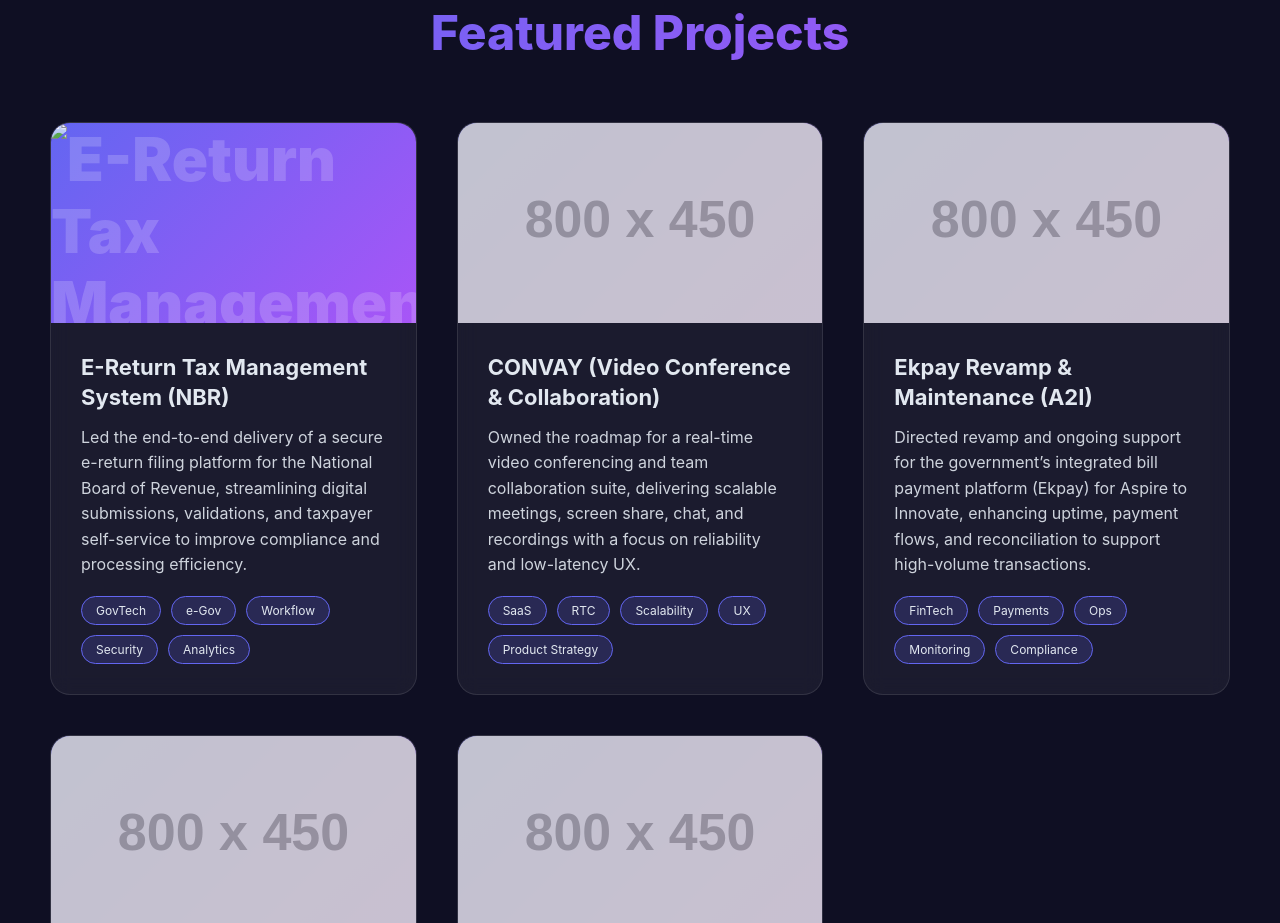
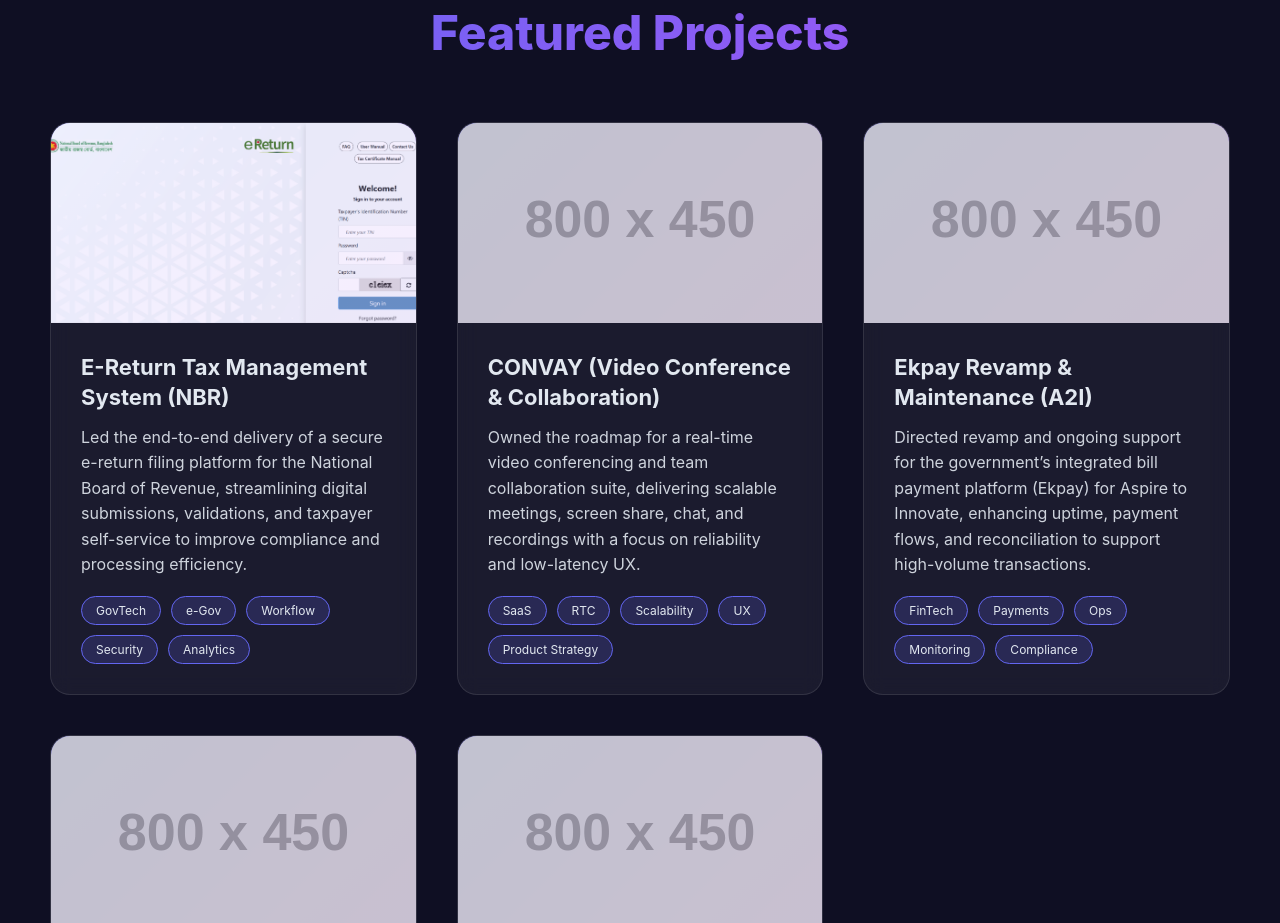
Before and after one commit to Nahian-Raonak/nahian-raonak.github.io, a plain HTML site: page index.html in a window 1280 px wide. Shown: the part 2300-3223 px from the top of the page. Drawn offline with Linux system fonts and the light colour scheme; placeholder pictures from the web are drawn by us.

Commit message:
Update index.html

```diff
--- a/index.html
+++ b/index.html
@@ -677,7 +677,7 @@
             <div class="project-card">
                 <div class="project-image" aria-label="E-Return Tax Management System cover">
                     <!-- Replace src with a real image when available -->
-                    <img src="assets/images/projects/nbr-ereturn-1024.jpg"
+                    <img src="assets/images/projects/NBR.png"
 alt="E-Return Tax Management System (NBR) preview"
 loading="lazy"
 decoding="async"
```
